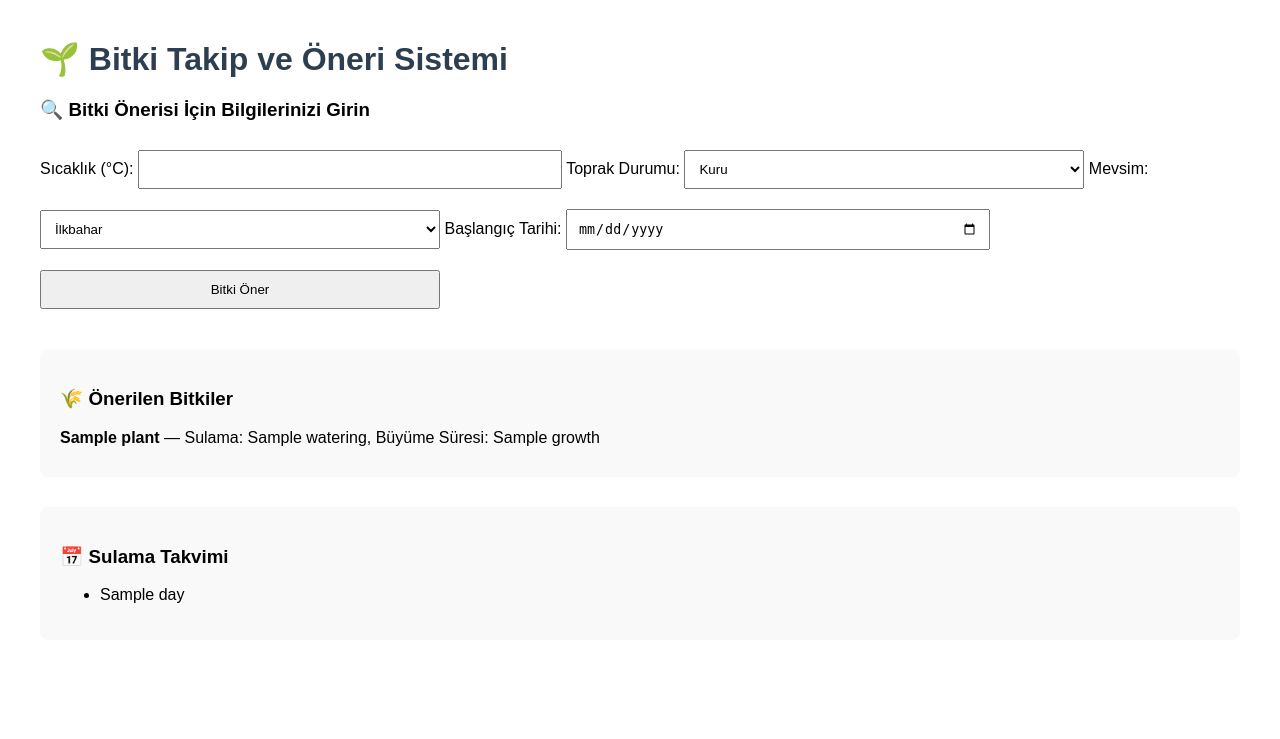
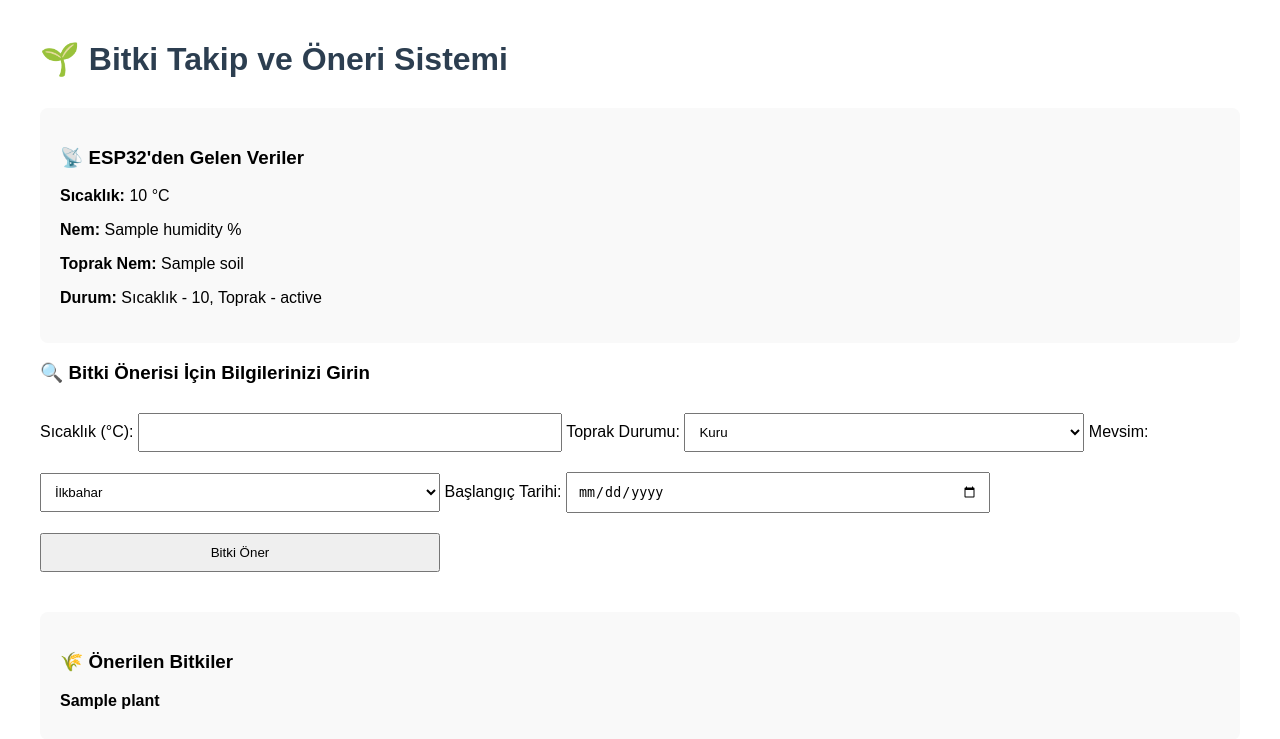
Before and after one commit to acarinhoss/erasmus, a Flask app: template templates/index.html in a window 1280 px wide. Shown: the top 739 px of the page. Before the commit the page ends 603 px from the top, so only its background shows below. Run offline with Flask 3, Linux system fonts and the light colour scheme; the template is opened without the code that fills it: most values are stand-ins (such as "Sample title", 1, 10 or a date in 2020).

Commit message:
Update index.html

```diff
--- a/templates/index.html
+++ b/templates/index.html
@@ -14,6 +14,18 @@
 </head>
 <body>
     <h1>🌱 Bitki Takip ve Öneri Sistemi</h1>
+
+    <div class="esp-data">
+        <h3>📡 ESP32'den Gelen Veriler</h3>
+        {% if esp_data %}
+            <p><strong>Sıcaklık:</strong> {{ esp_data.temperature }} °C</p>
+            <p><strong>Nem:</strong> {{ esp_data.humidity }} %</p>
+            <p><strong>Toprak Nem:</strong> {{ esp_data.soil }}</p>
+            <p><strong>Durum:</strong> Sıcaklık - {{ esp_data.temp_status }}, Toprak - {{ esp_data.soil_status }}</p>
+        {% else %}
+            <p>Henüz veri alınmadı.</p>
+        {% endif %}
+    </div>
 
     <form method="POST">
         <h3>🔍 Bitki Önerisi İçin Bilgilerinizi Girin</h3>
@@ -46,7 +58,7 @@
         <h3>🌾 Önerilen Bitkiler</h3>
         {% for plant in suggested_plants %}
             <div class="plant-item">
-                <strong>{{ plant.name }}</strong> — Sulama: {{ plant.watering }}, Büyüme Süresi: {{ plant.growth }}
+                <strong>{{ plant }}</strong>
             </div>
         {% endfor %}
     </div>
```
